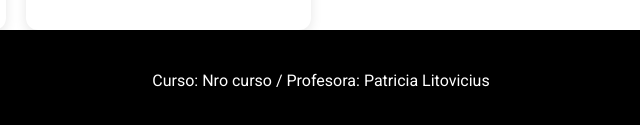
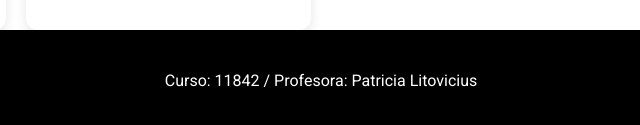
Before and after one commit to AgustinGarcia97/UVA_2_Obligatorio, a plain HTML site: page html/avisos.html in a window 1280 px wide. Shown: the part 907-1032 px from the top of the page, 319-959 px from the left. Drawn offline with Linux system fonts and the light colour scheme.

Commit message:
modificacion

```diff
--- a/html/avisos.html
+++ b/html/avisos.html
@@ -89,7 +89,7 @@
         </section>
     </main>
     <footer>
-        Curso: Nro curso / Profesora: Patricia Litovicius
+        Curso: 11842 / Profesora: Patricia Litovicius
       </footer>
 </body>
 </html>
```
Also changed, not shown: html/contacto.html (+1 -1 lines), html/materias_2025.html (+1 -1 lines), html/sobre_mi.html (+1 -1 lines), index.html (+1 -1 lines).
